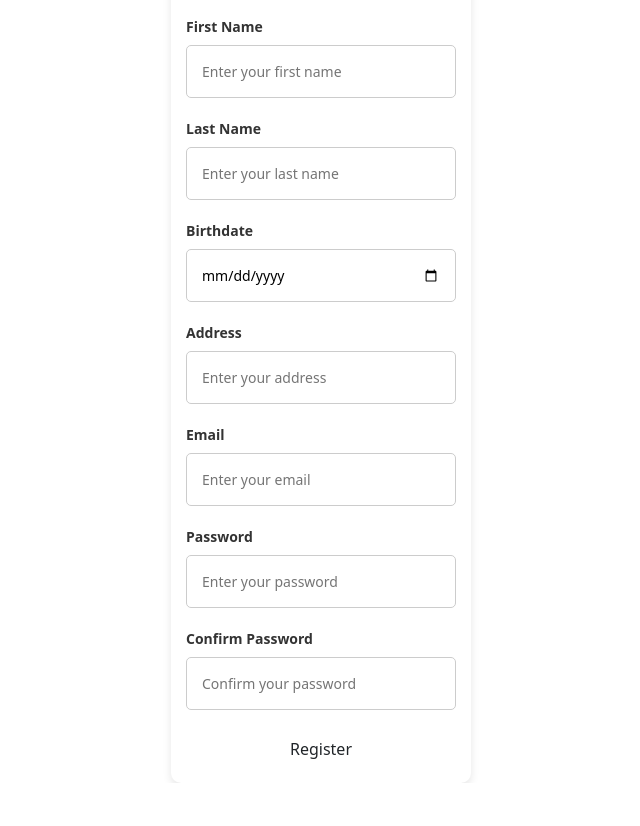
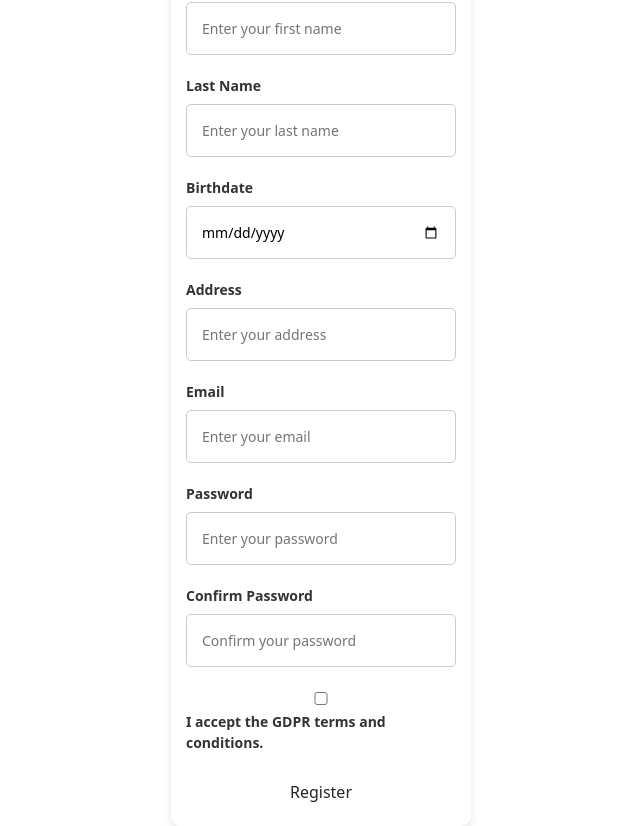
Before and after one commit to BounouKha/CareLink, a React (Create React App) app in the folder carelink-front/: page /register in a window 1280 px wide. Shown: the part 206-1032 px from the top of the page, without its empty margins (319-959 px from the left). Before the commit the page ends 989 px from the top, so only its background shows below. Built offline with nearby package versions, Linux system fonts and the light colour scheme.

Commit message:
Add RGPD consent / Apply Condition for birthday

```diff
--- a/carelink-front/src/auth/RegisterPage.js
+++ b/carelink-front/src/auth/RegisterPage.js
@@ -12,11 +12,35 @@ const RegisterPage = () => {
     const [lastname, setLastname] = useState('');
     const [birthdate, setBirthdate] = useState('');
     const [address, setAddress] = useState('');
+    const [isGDPRChecked, setIsGDPRChecked] = useState(false);
     const navigate = useNavigate();
 
     const handleRegister = (e) => {
         e.preventDefault();
+        if (!isGDPRChecked) {
+            alert('You must accept the GDPR terms to register.');
+            return;
+        }
         // Registration logic here
+    };
+
+    const handleBirthdateChange = (e) => {
+        const selectedDate = new Date(e.target.value);
+        const today = new Date();
+        const minDate = new Date();
+        minDate.setFullYear(today.getFullYear() - 18); // 18 years ago
+
+        if (selectedDate > today) {
+            alert('Birthdate cannot be in the future.');
+            return;
+        }
+
+        if (selectedDate > minDate) {
+            alert('You must be at least 18 years old.');
+            return;
+        }
+
+        setBirthdate(e.target.value);
     };
 
     return (
@@ -47,7 +71,7 @@ const RegisterPage = () => {
                         <input
                             type="date"
                             value={birthdate}
-                            onChange={(e) => setBirthdate(e.target.value)}
+                            onChange={handleBirthdateChange}
                         />
                     </div>
                     <div className="form-group">
@@ -86,6 +110,17 @@ const RegisterPage = () => {
                             onChange={(e) => setConfirmPassword(e.target.value)}
                         />
                     </div>
+                    <div className="form-group">
+                        <input
+                            type="checkbox"
+                            id="gdprConsent"
+                            checked={isGDPRChecked}
+                            onChange={(e) => setIsGDPRChecked(e.target.checked)}
+                        />
+                        <label htmlFor="gdprConsent">
+                            I accept the GDPR terms and conditions.
+                        </label>
+                    </div>
                     <button type="submit" className="btn">Register</button>
                 </form>
             </div>
```
